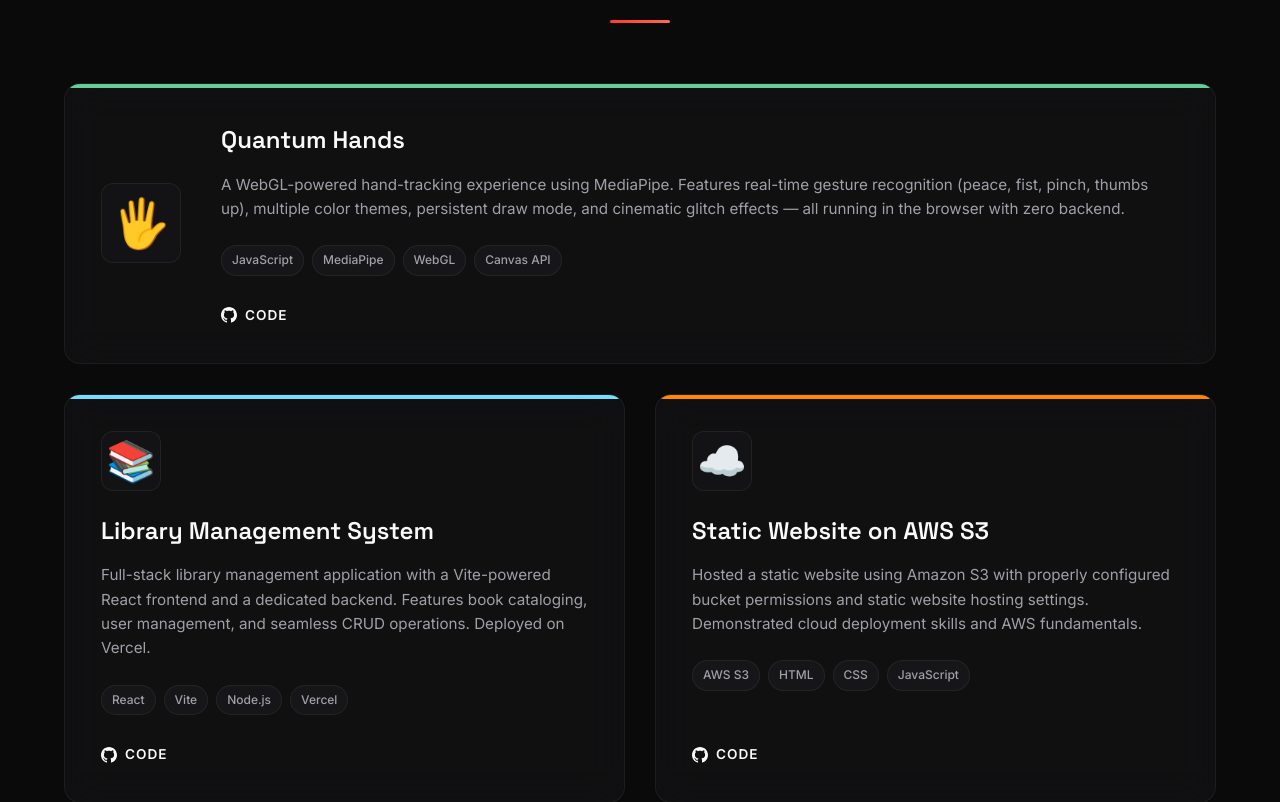
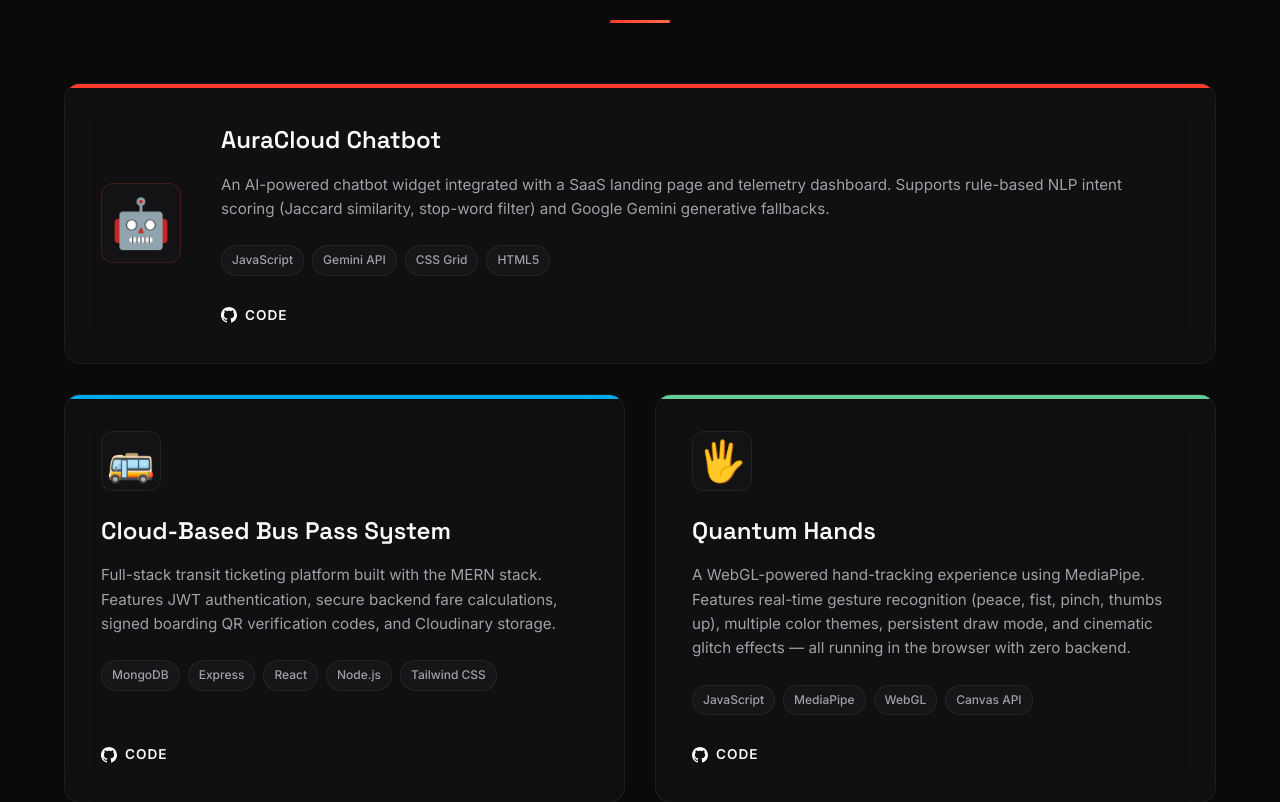
Before and after one commit to vedanshg7572/new-portfolio-, a React (Vite) app: page / in a window 1280 px wide. Shown: the part 3080-3882 px from the top of the page. Built offline with nearby package versions, Linux system fonts and the light colour scheme.

Commit message:
feat: add AuraCloud Chatbot and Cloud Bus Pass projects and update AWS Practitioner certificate

```diff
--- a/src/data/portfolio-data.js
+++ b/src/data/portfolio-data.js
@@ -45,11 +45,31 @@ export const skills = [
 
 export const projects = [
   {
+    title: "AuraCloud Chatbot",
+    description:
+      "An AI-powered chatbot widget integrated with a SaaS landing page and telemetry dashboard. Supports rule-based NLP intent scoring (Jaccard similarity, stop-word filter) and Google Gemini generative fallbacks.",
+    tech: ["JavaScript", "Gemini API", "CSS Grid", "HTML5"],
+    github: "https://github.com/vedanshg7572/CodeAlpha_chatbot",
+    live: null,
+    icon: "🤖",
+    color: "#FF3B30",
+  },
+  {
+    title: "Cloud-Based Bus Pass System",
+    description:
+      "Full-stack transit ticketing platform built with the MERN stack. Features JWT authentication, secure backend fare calculations, signed boarding QR verification codes, and Cloudinary storage.",
+    tech: ["MongoDB", "Express", "React", "Node.js", "Tailwind CSS"],
+    github: "https://github.com/vedanshg7572/CodeAlpha_cloudbus-pass",
+    live: null,
+    icon: "🚌",
+    color: "#0ae",
+  },
+  {
     title: "Quantum Hands",
     description:
       "A WebGL-powered hand-tracking experience using MediaPipe. Features real-time gesture recognition (peace, fist, pinch, thumbs up), multiple color themes, persistent draw mode, and cinematic glitch effects — all running in the browser with zero backend.",
     tech: ["JavaScript", "MediaPipe", "WebGL", "Canvas API"],
-    github: "https://github.com/vedanshg7572",
+    github: "https://github.com/vedanshg7572/ved-quantum-hands-",
     live: null,
     icon: "🖐️",
     color: "#6c9",
@@ -59,7 +79,7 @@ export const projects = [
     description:
       "Full-stack library management application with a Vite-powered React frontend and a dedicated backend. Features book cataloging, user management, and seamless CRUD operations. Deployed on Vercel.",
     tech: ["React", "Vite", "Node.js", "Vercel"],
-    github: "https://github.com/vedanshg7572",
+    github: "https://github.com/vedanshg7572/library-management-system",
     live: null,
     icon: "📚",
     color: "#7df",
@@ -69,7 +89,7 @@ export const projects = [
     description:
       "Hosted a static website using Amazon S3 with properly configured bucket permissions and static website hosting settings. Demonstrated cloud deployment skills and AWS fundamentals.",
     tech: ["AWS S3", "HTML", "CSS", "JavaScript"],
-    github: "https://github.com/vedanshg7572",
+    github: "https://github.com/vedanshg7572/aws-photo-gallery",
     live: null,
     icon: "☁️",
     color: "#f80",
@@ -79,7 +99,7 @@ export const projects = [
     description:
       "Classic Snake game built with HTML5 Canvas. Features smooth gameplay, score tracking, and responsive controls. A fun project showcasing JavaScript DOM manipulation and game loop fundamentals.",
     tech: ["HTML5", "CSS3", "JavaScript", "Canvas API"],
-    github: "https://github.com/vedanshg7572",
+    github: "https://github.com/vedanshg7572/snake-game",
     live: null,
     icon: "🐍",
     color: "#0ae",
@@ -97,6 +117,16 @@ export const projects = [
 ];
 
 export const certificates = [
+  {
+    title: "AWS Cloud Practitioner Essentials",
+    issuer: "AWS Training & Certification",
+    date: "July 13, 2026",
+    hours: "Completion Certificate",
+    credlyLink: "https://www.aws.training/",
+    pdfPath: "/assets/aws-practitioner-certificate.pdf",
+    icon: "☁️",
+    color: "#FF9900",
+  },
   {
     title: "AWS Academy Graduate — Cloud Foundations",
     issuer: "AWS Academy / Credly",
```
Also changed, not shown: 1 other file (tests, documents, lock files or other folders).
